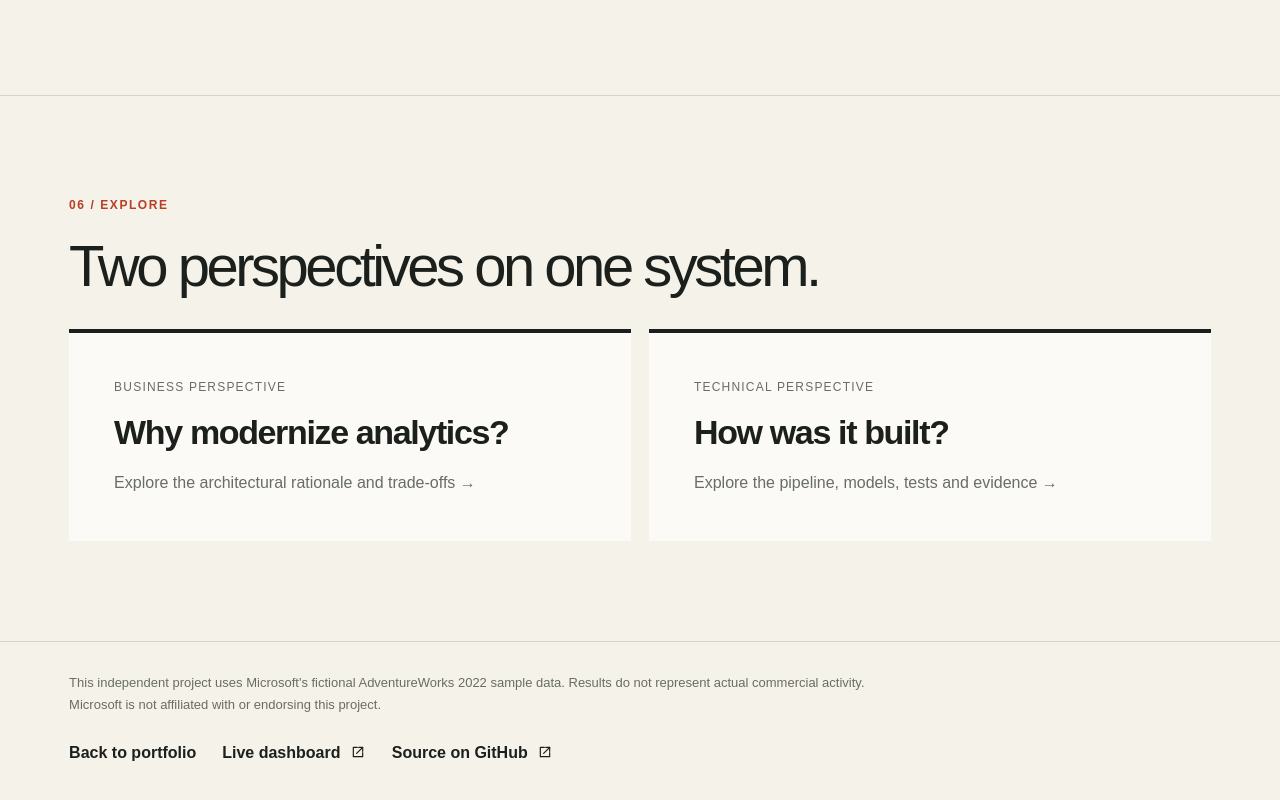
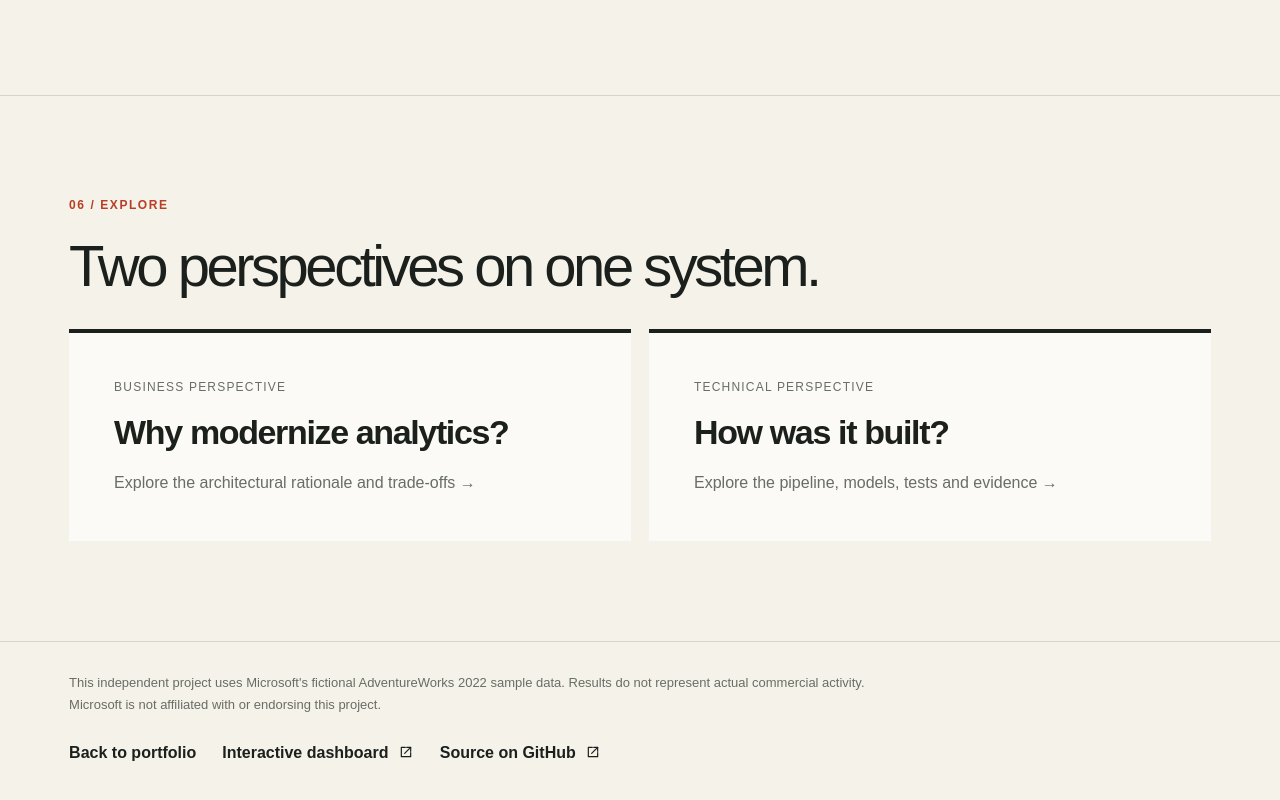
Before and after one commit to mikezhao415/mikezhao.dev, a Next.js app: page /projects/adventureworks-analytics in a window 1280 px wide. Shown: the part 5093-5893 px from the top of the page. Built offline with nearby package versions, Linux system fonts and the light colour scheme.

Commit message:
Clarify interactive dashboard labels for historical data

```diff
--- a/app/projects/adventureworks-analytics/layout.tsx
+++ b/app/projects/adventureworks-analytics/layout.tsx
@@ -16,7 +16,7 @@ export default function CaseStudyLayout({ children }: Readonly<{ children: React
     <main id="case-main">{children}</main>
     <footer className="case-footer section-shell">
       <p>{project.disclosure}</p>
-      <div><Link href="/">Back to portfolio</Link><a href={project.dashboard} target="_blank" rel="noopener noreferrer">Live dashboard <ExternalPageIcon /></a><a href={project.source} target="_blank" rel="noopener noreferrer">Source on GitHub <ExternalPageIcon /></a></div>
+      <div><Link href="/">Back to portfolio</Link><a href={project.dashboard} target="_blank" rel="noopener noreferrer">Interactive dashboard <ExternalPageIcon /></a><a href={project.source} target="_blank" rel="noopener noreferrer">Source on GitHub <ExternalPageIcon /></a></div>
     </footer>
   </div>;
 }
```
